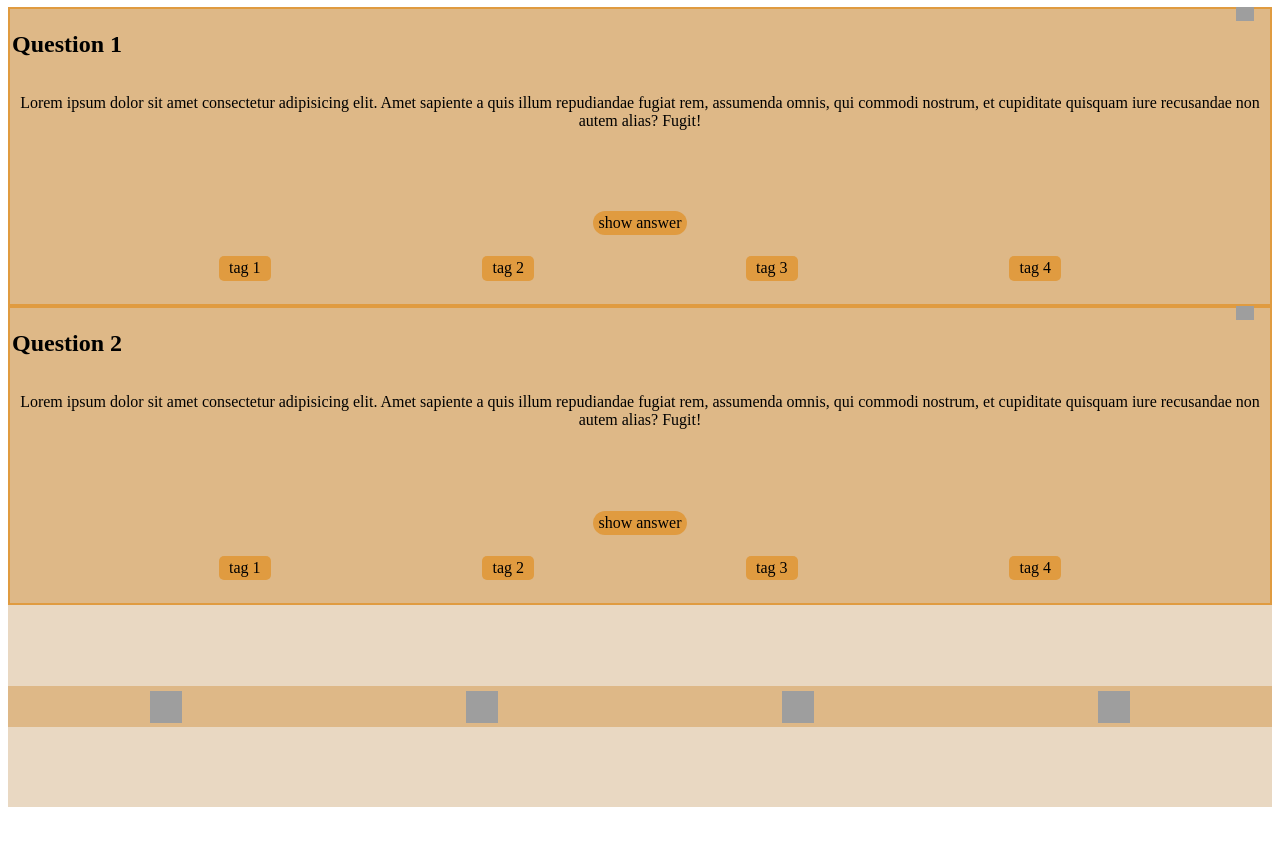
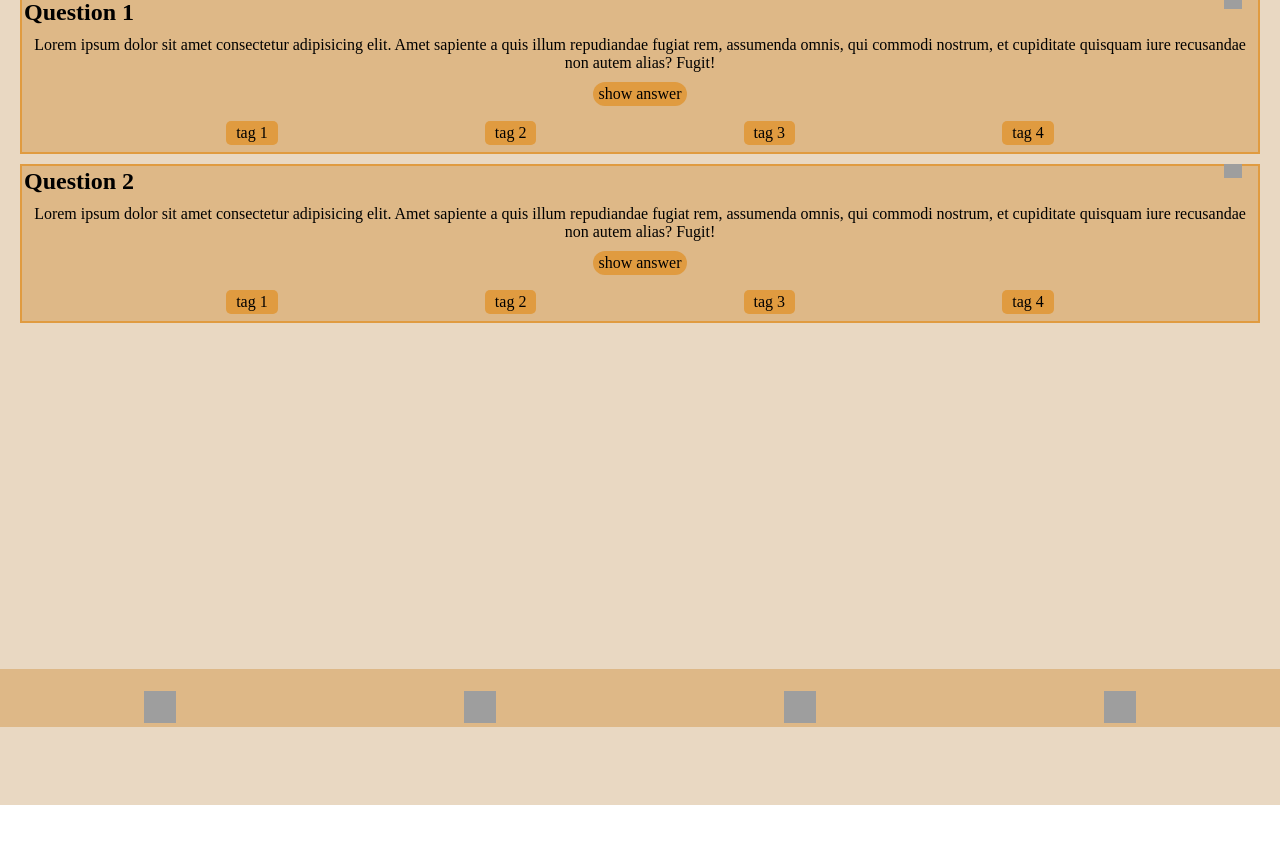
Before and after one commit to JelenadlS/quiz-app, a website: page index.html in a window 1280 px wide. Shown: the part 73-931 px from the top of the page. Drawn offline with Linux system fonts and the light colour scheme; grey boxes are pictures that could not be loaded.

Commit message:
Adjust to make index.html fit

```diff
--- a/index.html
+++ b/index.html
@@ -8,6 +8,7 @@
     <link rel="stylesheet" href="./styles/index.css" />
   </head>
   <body>
+    <div class="app-grid h-auto">
       <h1 class="app-grid__fixed-top title">Quiz App</h1>
       <main class="app-grid__scrollarea">
         <div class="h-100vh">
@@ -27,8 +28,8 @@
                 height="500"
               />
             </button>
-          <h2>Question 1</h2>
-          <p class="center">
+            <h2 class="mgb-10">Question 1</h2>
+            <p class="center mgb-10">
               Lorem ipsum dolor sit amet consectetur adipisicing elit. Amet
               sapiente a quis illum repudiandae fugiat rem, assumenda omnis, qui
               commodi nostrum, et cupiditate quisquam iure recusandae non autem
@@ -38,11 +39,11 @@
               <summary class="card__answer card__answer--pointer">
                 show answer
               </summary>
-            <p>
+              <p class="mgt-10">
                 Lorem ipsum dolor sit amet consectetur adipisicing elit. Aut,
                 natus modi culpa necessitatibus doloribus nam deserunt enim
-              nostrum recusandae beatae earum eveniet eius corporis quia. Iusto
-              quasi totam aut? Ducimus?
+                nostrum recusandae beatae earum eveniet eius corporis quia.
+                Iusto quasi totam aut? Ducimus?
               </p>
             </details>
             <ul role="list" class="card__tags no-bul">
@@ -68,8 +69,8 @@
                 height="500"
               />
             </button>
-          <h2>Question 2</h2>
-          <p class="center">
+            <h2 class="mgb-10">Question 2</h2>
+            <p class="center mgb-10">
               Lorem ipsum dolor sit amet consectetur adipisicing elit. Amet
               sapiente a quis illum repudiandae fugiat rem, assumenda omnis, qui
               commodi nostrum, et cupiditate quisquam iure recusandae non autem
@@ -79,11 +80,11 @@
               <summary class="card__answer card__answer--pointer">
                 show answer
               </summary>
-            <p>
+              <p class="mgt-10">
                 Lorem ipsum dolor sit amet consectetur adipisicing elit. Aut,
                 natus modi culpa necessitatibus doloribus nam deserunt enim
-              nostrum recusandae beatae earum eveniet eius corporis quia. Iusto
-              quasi totam aut? Ducimus?
+                nostrum recusandae beatae earum eveniet eius corporis quia.
+                Iusto quasi totam aut? Ducimus?
               </p>
             </details>
             <ul role="list" class="card__tags no-bul">
@@ -131,5 +132,6 @@
           </li>
         </ul>
       </nav>
+    </div>
   </body>
 </html>
--- a/styles/base.css
+++ b/styles/base.css
@@ -2,6 +2,7 @@
 *::before,
 *::after {
   box-sizing: border-box;
+  margin: 0;
 }
 
 body {
--- a/styles/components/app-grid.css
+++ b/styles/components/app-grid.css
@@ -5,8 +5,10 @@
 
 .app-grid__fixed-top {
   background-color: var(--orange);
+  height: 100%;
   position: sticky;
   top: 0px;
+  z-index: 2;
 }
 .app-grid__fixed-btn {
   background-color: var(--orange);
@@ -17,4 +19,5 @@
 .app-grid__scrollarea {
   background-color: var(--light-orange);
   overflow-y: auto;
+  padding: 10px;
 }
--- a/styles/components/card.css
+++ b/styles/components/card.css
@@ -2,10 +2,11 @@
   border: 2px solid var(--dark-orange);
   background-color: var(--orange);
   padding: 2px;
+  margin: 10px;
   height: fit-content;
   position: relative;
   display: grid;
-  grid-template-rows: 1fr 2fr auto 1fr;
+  grid-template-rows: repeat(4 auto);
 }
 
 .card__bookmark {
@@ -42,6 +43,7 @@
 }
 
 .card__tags {
+  padding-top: 10px;
   padding-left: 0;
   display: flex;
   justify-content: space-evenly;
--- a/styles/components/nav.css
+++ b/styles/components/nav.css
@@ -2,6 +2,7 @@
   background-color: var(--orange);
   width: 100%;
   display: grid;
+  margin: -5px 0;
   grid-template-columns: repeat(4, 1fr);
   justify-items: center;
 }
--- a/styles/components/title.css
+++ b/styles/components/title.css
@@ -1,4 +1,5 @@
 .title {
   text-transform: uppercase;
   text-align: center;
+  padding-top: 5px;
 }
--- a/styles/utilities.css
+++ b/styles/utilities.css
@@ -1,5 +1,5 @@
-.h-500 {
-  height: 500px;
+.h-auto {
+  height: auto;
 }
 
 .h-100vh {
@@ -8,6 +8,13 @@
 
 .w-100 {
   width: 100%;
+}
+
+.mgt-10 {
+  margin: 10px;
+}
+.mgb-10 {
+  padding-bottom: 10px;
 }
 
 .center {
```
Lines whose indentation alone changed are shown as unchanged.
